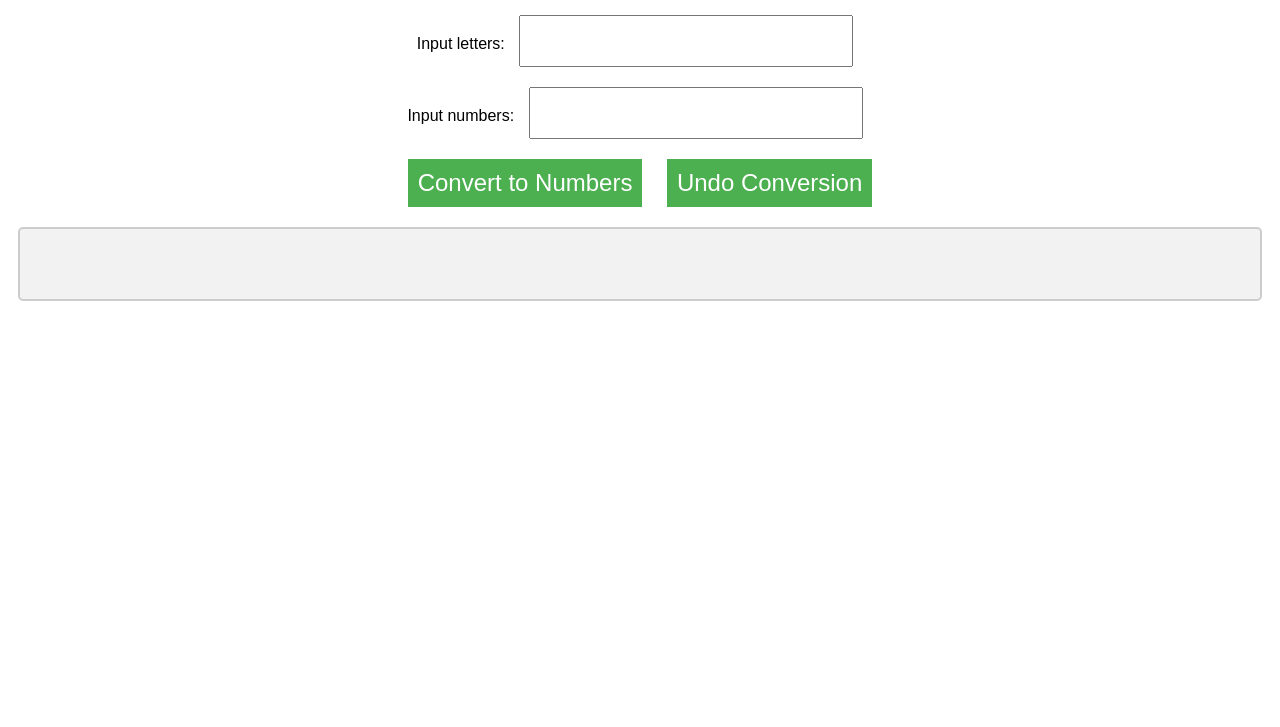
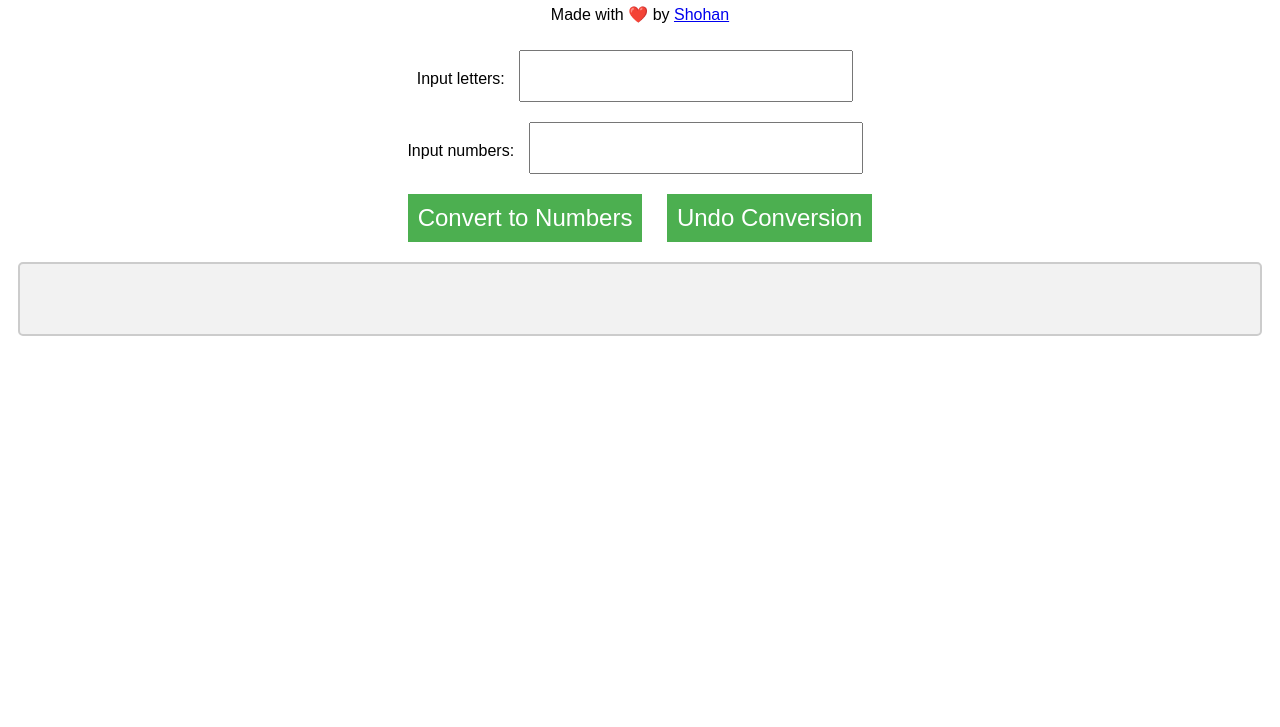
Before and after one commit to ShohanurRahmanShohan/Typo, a plain HTML site: page index.html in a window 1280 px wide. Shown: the part 73-800 px from the top of the page. Drawn offline with Linux system fonts and the light colour scheme.

Commit message:
Update index.hmtl

```diff
--- a/index.html
+++ b/index.html
@@ -7,6 +7,9 @@
   </head>
   <body>
     <h1>Letter to Number Converter</h1>
+    <p> Made with ❤️ by
+<a href="https://www.facebook.com/0Shohan0/">Shohan</a>
+
     <form>
       <label for="letter-input">Input letters:</label>
       <input type="text" id="letter-input" name="letter-input">
```
